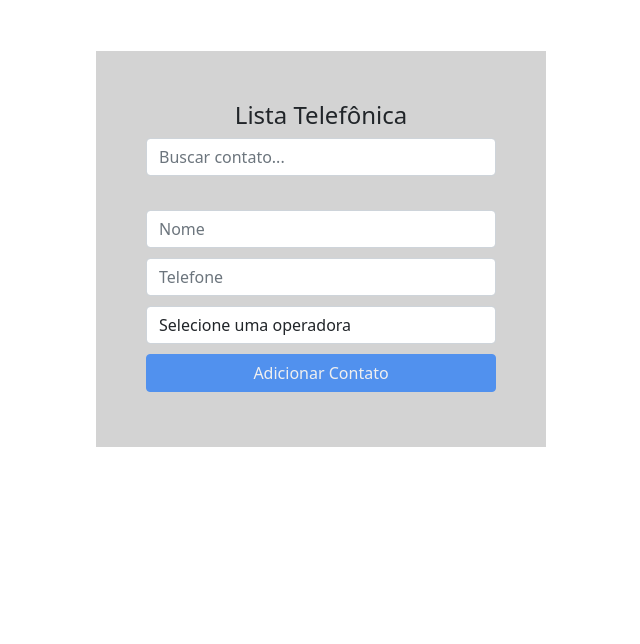
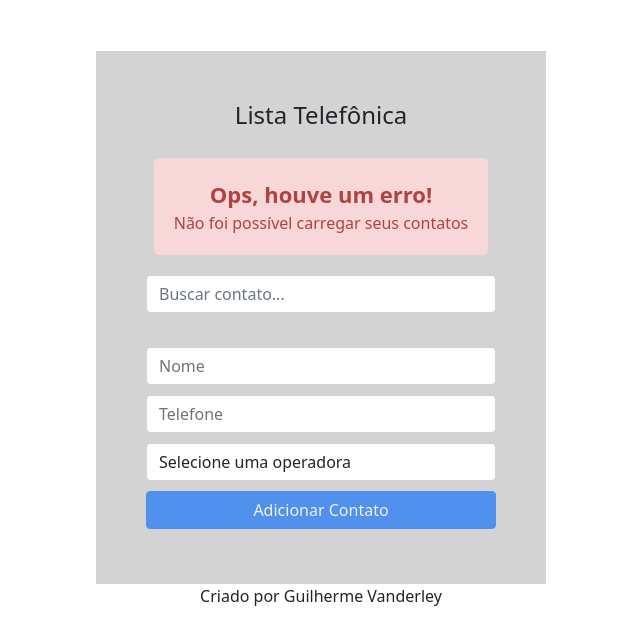
Before and after one commit to GuilhermeVDG/phone-book, a website: page frontend/index.html in a window 1280 px wide. Shown: the whole page, without its empty margins (319-959 px from the left). Drawn offline with nearby package versions, Linux system fonts and the light colour scheme; no server answers.

Commit message:
create directives

```diff
--- /dev/null
+++ b/frontend/css/ui.css
@@ -0,0 +1,19 @@
+.ui-alert {
+  background-color: #f7d7d7;
+  padding: 20px;
+  border-radius: 0.3rem;
+  margin-top: 20px;
+  margin-bottom: 20px;
+}
+
+.ui-alert-tittle {
+  text-align: center;
+  color: #af4341;
+  font-weight: bold;
+  font-size: 22px;
+}
+
+.ui-alert-message {
+  color: #af4341;
+  font-size: 16px;
+}
--- a/frontend/index.html
+++ b/frontend/index.html
@@ -7,7 +7,9 @@
   <title>Lista Telefonica</title>
   <!-- CSS only -->
   <link href="node_modules/bootstrap/dist/css/bootstrap.css" rel="stylesheet" type="text/css">
-  <link href="css/app.css" rel="stylesheet">
+  <link href="css/app.css" rel="stylesheet" type="text/css">
+  <link href="css/ui.css" rel="stylesheet" type="text/css">
+
   <script src="lib/angular/angular.js"></script>
   <script src="lib/angular/angular-messages.js"></script>
   <script src="js/app.js"></script>
@@ -18,10 +20,12 @@
   <script src="js/config/serialGeneratorConfig.js"></script>
   <script src="js/filters/nameFilter.js"></script>
   <script src="js/filters/ellipsisFilter.js"></script>
+  <script src="js/directives/uiAlertDirective.js"></script>
 </head>
 <body ng-controller="phoneBookCtrl">
   <div class="jumbotron">
     <h4>{{app}}</h4>
+    <div ui-alert></div>
     <input class="form-control" type="text" ng-model="filtroBusca" placeholder="Buscar contato..."/>
     <table ng-show="contatos.length > 0" class="table table-striped">
       <tr>
@@ -60,5 +64,6 @@
     <button class="btn btn-primary" ng-click="addContato(contato)" ng-disabled="contatoForm.$invalid">Adicionar Contato</button>
     <button class="btn btn-danger" ng-click="removeContatos(contatos)" ng-if="isContatoSelecionado(contatos)">Apagar contatos</button>
   </div>
+  <div ng-include="'view/footer.html'"></div>
 </body>
 </html>
--- a/frontend/js/controllers/phoneBookCtrl.js
+++ b/frontend/js/controllers/phoneBookCtrl.js
@@ -9,6 +9,7 @@
       const response = await contatosAPI.getContatos();
       $scope.contatos = response.data;
     } catch (error) {
+      $scope.error = 'Não foi possível carregar seus contatos'
       console.log(error);
     }
   }
--- /dev/null
+++ b/frontend/js/directives/uiAlertDirective.js
@@ -0,0 +1,5 @@
+angular.module("phoneBook").directive("uiAlert", () => {
+  return {
+    templateUrl: "view/alert.html"
+  };
+});
--- /dev/null
+++ b/frontend/view/alert.html
@@ -0,0 +1,4 @@
+<div class="ui-alert">
+  <div class="ui-alert-tittle">Ops, houve um erro!</div>
+  <div class="ui-alert-message">{{error}}</div>
+</div>
--- /dev/null
+++ b/frontend/view/footer.html
@@ -0,0 +1,3 @@
+<div style="text-align: center;">
+  Criado por Guilherme Vanderley
+</div>
```
Also changed, not shown: 1 other file.
